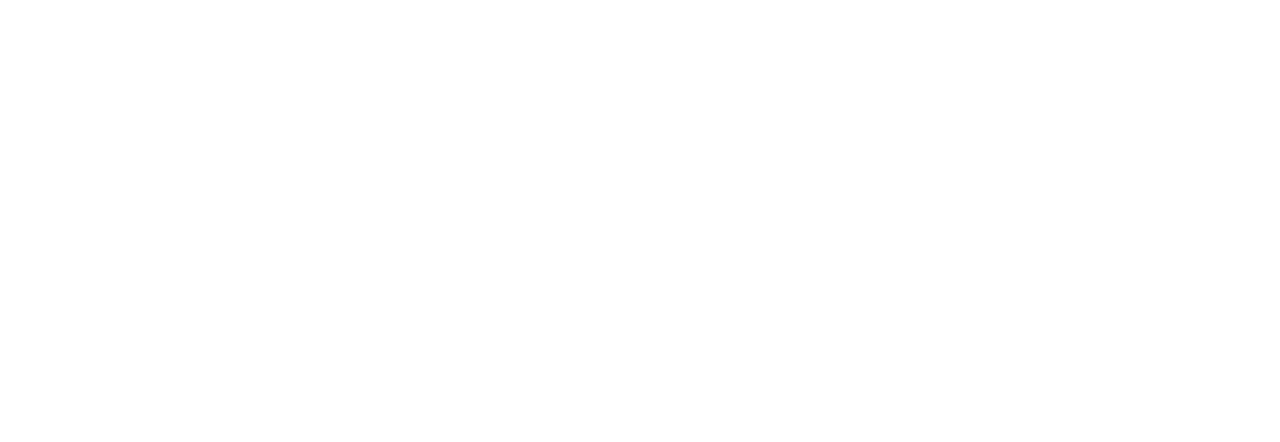
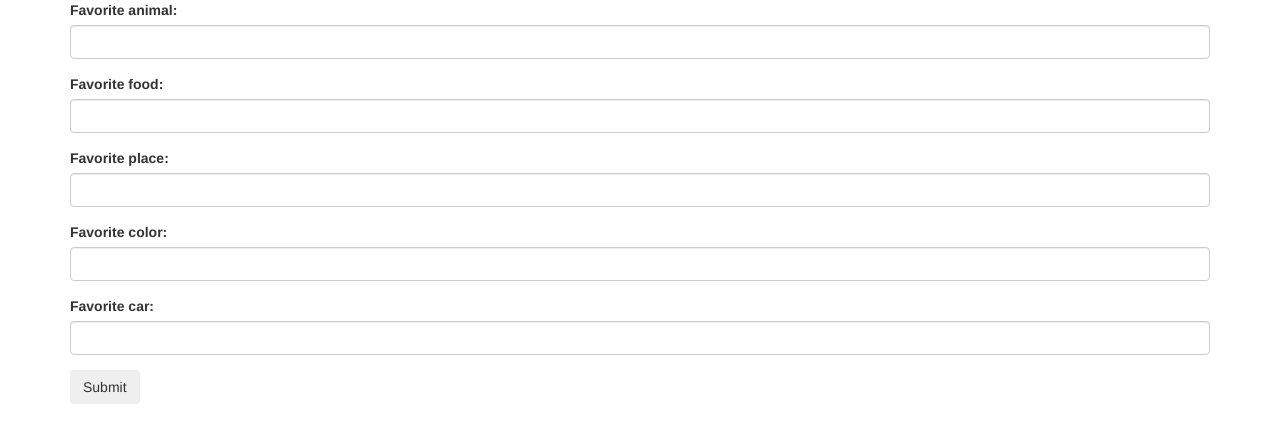
Before and after one commit to eshull/favorite-things, a plain HTML site: page index.html in a window 1280 px wide. Drawn offline with nearby package versions, Linux system fonts and the light colour scheme.

Commit message:
add script and form elements to collect data from user

```diff
--- a/index.html
+++ b/index.html
@@ -11,6 +11,30 @@
 <script src="js/scripts.js" type="text/javascript"></script>
   </head>
   <body>
-
+    <div class="container">
+      <form id="formOne">
+        <div class="form-group">
+          <label for="animal">Favorite animal:</label>
+          <input id="animal" class="form-control" type="text">
+        </div>
+        <div class="form-group">
+          <label for="food">Favorite food:</label>
+          <input id="food" class="form-control" type="text">
+        </div>
+        <div class="form-group">
+          <label for="place">Favorite place:</label>
+          <input id="place" class="form-control" type="text">
+        </div>
+        <div class="form-group">
+          <label for="color">Favorite color:</label>
+          <input id="color" class="form-control" type="text">
+        </div>
+        <div class="form-group">
+          <label for="car">Favorite car:</label>
+          <input id="car" class="form-control" type="text">
+        </div>
+        <button type="submit" class="btn">Submit</button>
+      </form>
+    </div>
   </body>
 </html>
--- a/js/scripts.js
+++ b/js/scripts.js
@@ -0,0 +1,24 @@
+$(function(){
+
+  $("#formOne").submit(function(event) {
+    event.preventDefault();
+
+    var favoriteThings = [];
+
+    var animal = $("#animal").val();
+    var food = $("#food").val();
+    var place = $("#place").val();
+    var color = $("#color").val();
+    var car = $("#car").val();
+
+    favoriteThings.push(animal + food + place + color + car);
+    // favoriteThings.push(food);
+    // favoriteThings.push(anim);
+    // favoriteThings.push(animal);
+    // favoriteThings.push(animal);
+
+    alert(favoriteThings);
+
+  });
+
+});
```
Also changed, not shown: 1 other file.
